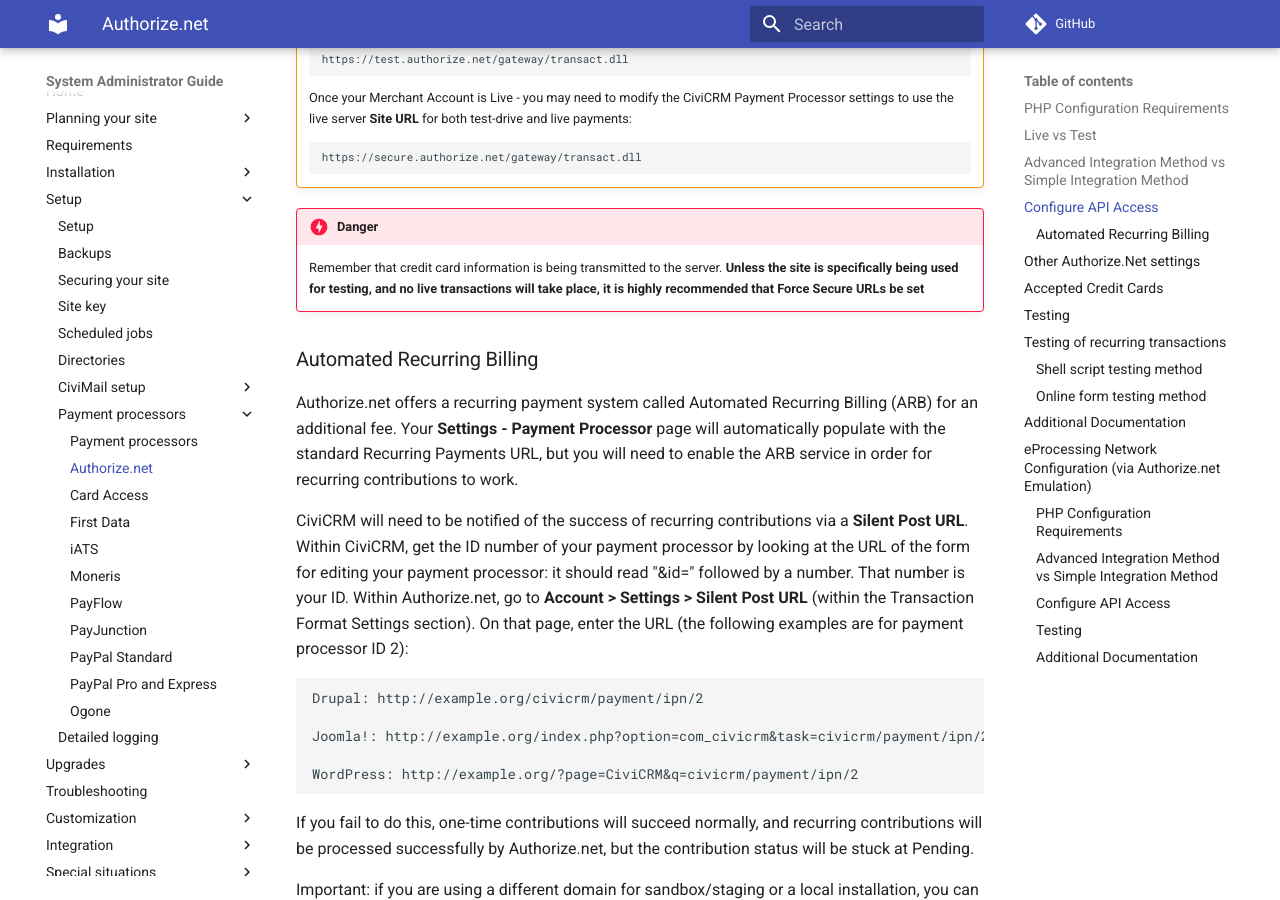
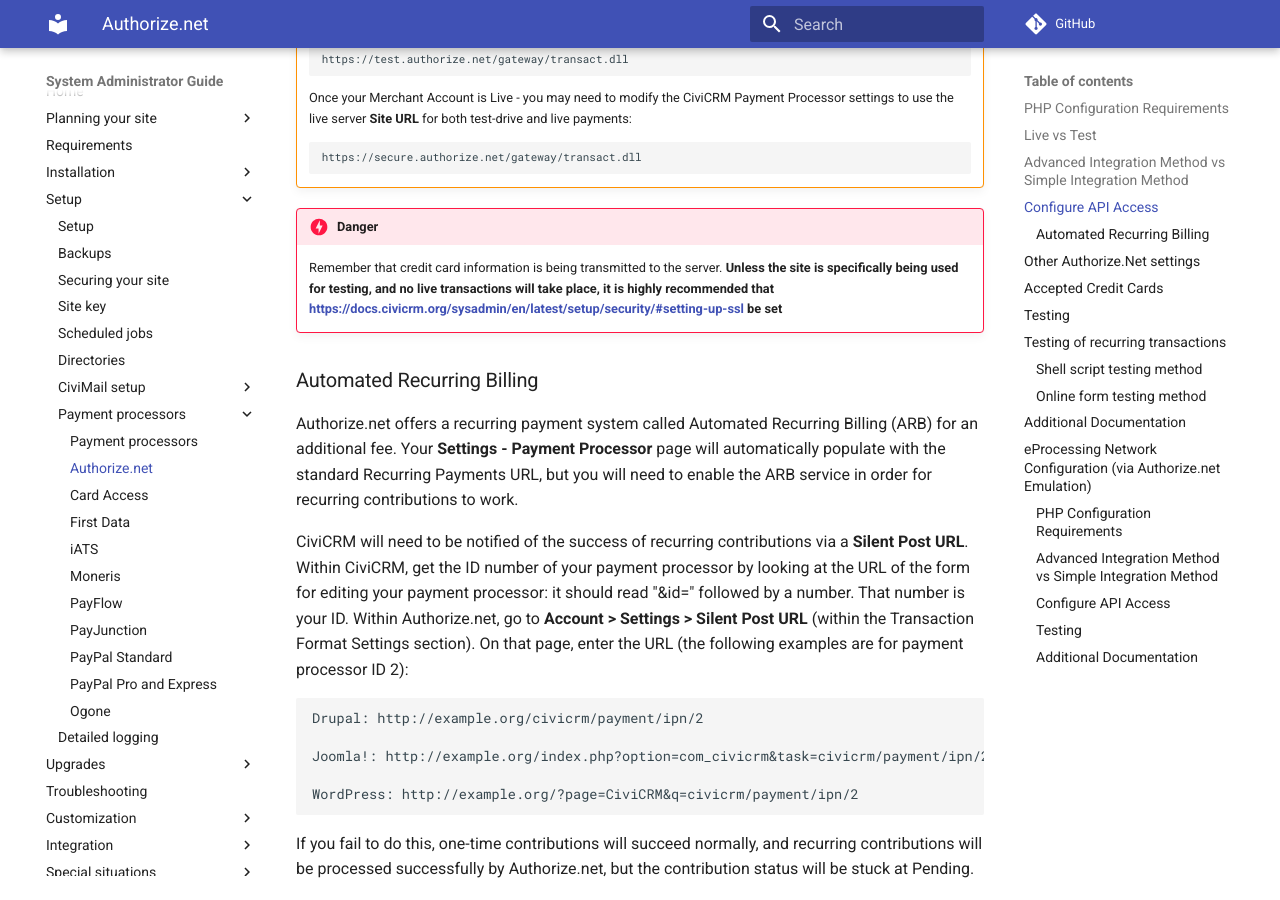
Before and after one commit to civicrm/civicrm-sysadmin-guide, an MkDocs documentation site: the page built from docs/setup/payment-processors/authorize-net.md, in a window 1280 px wide and 900 px high, scrolled down 2897 px. Built offline with MkDocs 1.6.1 and Material for MkDocs 9.7.7, drawn with Linux system fonts in a browser that asks for light colours; comment, search, counter and statistics services are not loaded; old or Windows-style settings are respelled for this version of MkDocs.

Commit message:
Update authorize-net.md
Make the Force SSL recommendation a link

```diff
--- a/docs/setup/payment-processors/authorize-net.md
+++ b/docs/setup/payment-processors/authorize-net.md
@@ -89,7 +89,7 @@ If you would like to use an Authorize.net Developer Test Account, you can sign u
 
 !!! danger
 
-    Remember that credit card information is being transmitted to the server. **Unless the site is specifically being used for testing, and no live transactions will take place, it is highly recommended that Force Secure URLs be set**
+    Remember that credit card information is being transmitted to the server. **Unless the site is specifically being used for testing, and no live transactions will take place, it is highly recommended that [https://docs.civicrm.org/sysadmin/en/latest/setup/security/#setting-up-ssl](Force Secure URLs) be set**
 
 
 ### Automated Recurring Billing
```
